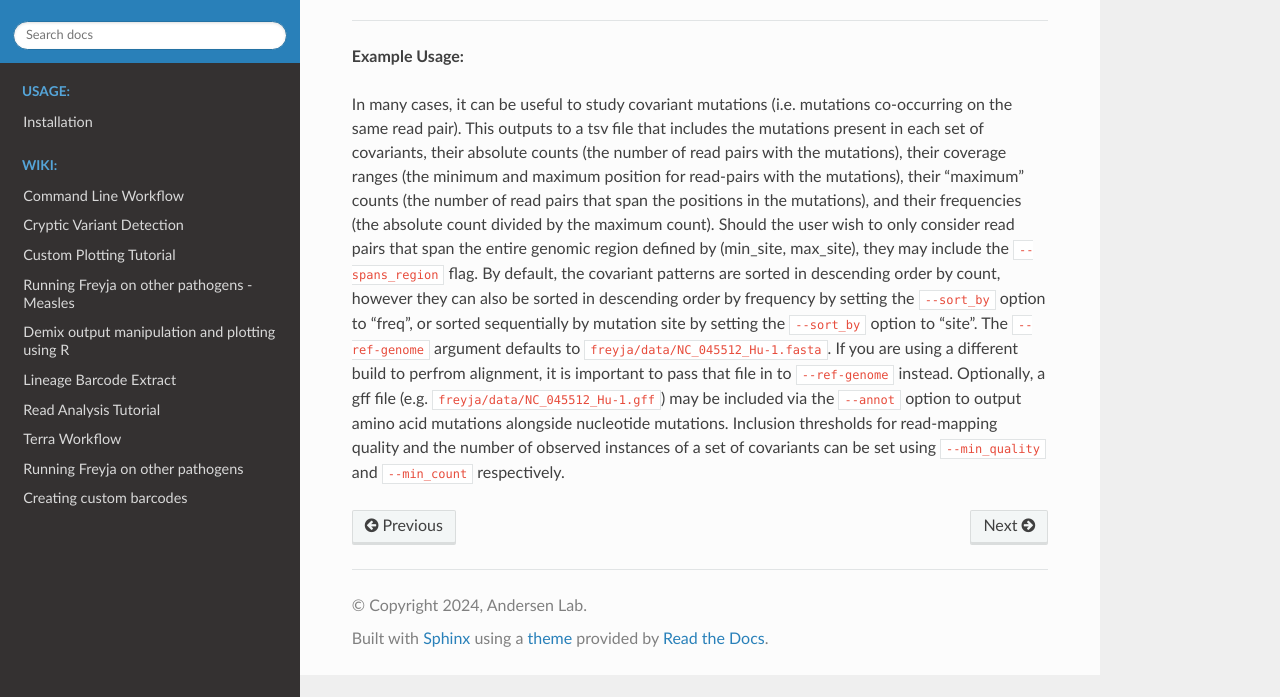
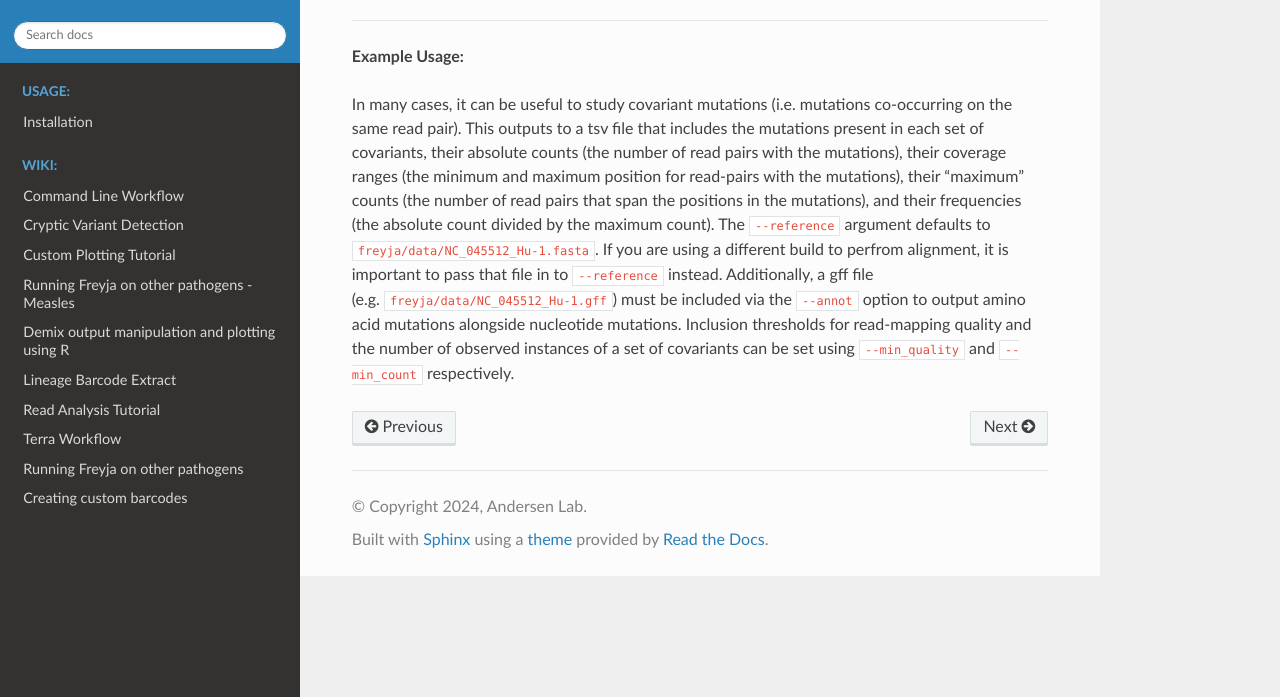
Before and after one commit to andersen-lab/Freyja, a Sphinx documentation site: the page built from docs/src/usage/covariants.rst, in a window 1280 px wide, cut to the strip 203-900 px from the top of the page. Built offline with Sphinx 7.4.7 and the Read the Docs theme 3.1.0, drawn with Linux system fonts in a browser that asks for light colours.

Commit message:
docs: update covariants + plot_covariants documentation

```diff
--- a/docs/src/usage/covariants.rst
+++ b/docs/src/usage/covariants.rst
@@ -12,18 +12,11 @@ set of covariants, their absolute counts (the number of read pairs with
 the mutations), their coverage ranges (the minimum and maximum position
 for read-pairs with the mutations), their “maximum” counts (the number
 of read pairs that span the positions in the mutations), and their
-frequencies (the absolute count divided by the maximum count). Should
-the user wish to only consider read pairs that span the entire genomic
-region defined by (min_site, max_site), they may include the
-``--spans_region`` flag. By default, the covariant patterns are sorted
-in descending order by count, however they can also be sorted in
-descending order by frequency by setting the ``--sort_by`` option to
-“freq”, or sorted sequentially by mutation site by setting the
-``--sort_by`` option to “site”. The ``--ref-genome`` argument defaults
+frequencies (the absolute count divided by the maximum count). The ``--reference`` argument defaults
 to ``freyja/data/NC_045512_Hu-1.fasta``. If you are using a different
 build to perfrom alignment, it is important to pass that file in to
-``--ref-genome`` instead. Optionally, a gff file
-(e.g. ``freyja/data/NC_045512_Hu-1.gff``) may be included via the
+``--reference`` instead. Additionally, a gff file
+(e.g. ``freyja/data/NC_045512_Hu-1.gff``) must be included via the
 ``--annot`` option to output amino acid mutations alongside
 nucleotide mutations. Inclusion thresholds for read-mapping quality and
 the number of observed instances of a set of covariants can be set using
--- a/docs/src/usage/plot-covariants.rst
+++ b/docs/src/usage/plot-covariants.rst
@@ -12,7 +12,7 @@ number of patterns (i.e. rows in the plot) to display, while the
 threshold ``--min_mutations`` sets a minimum number of mutations per set
 of covariants for inclusion in the plot. The flag ``--nt_muts`` can be
 included to provide nucleotide-specific information in the plot
-(e.g. C22995A(S:T478K) as opposed to S:T478K), making it possible to
+(e.g. C22995A as opposed to S:T478K), making it possible to
 view multi-nucleotide variants.
 
 
```
